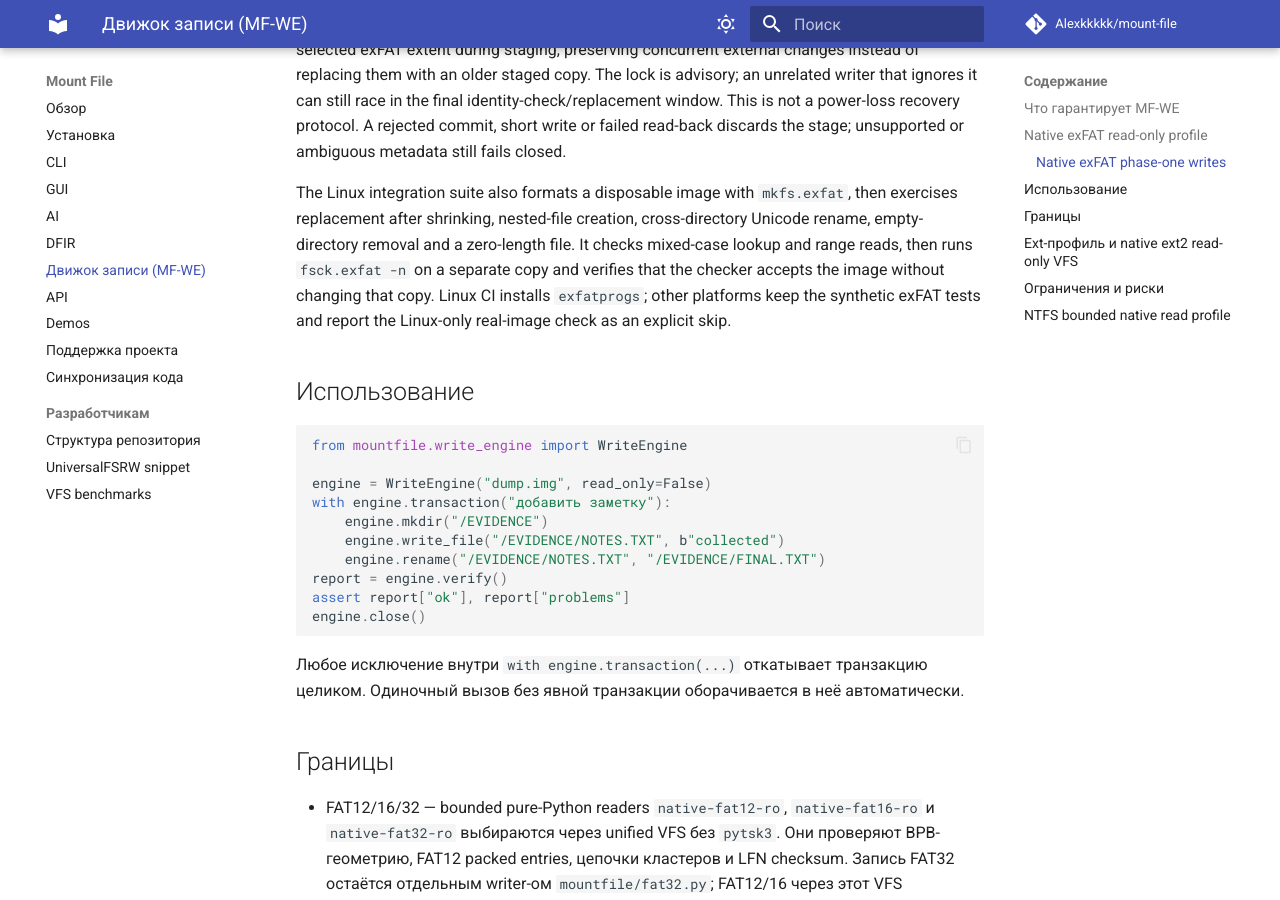
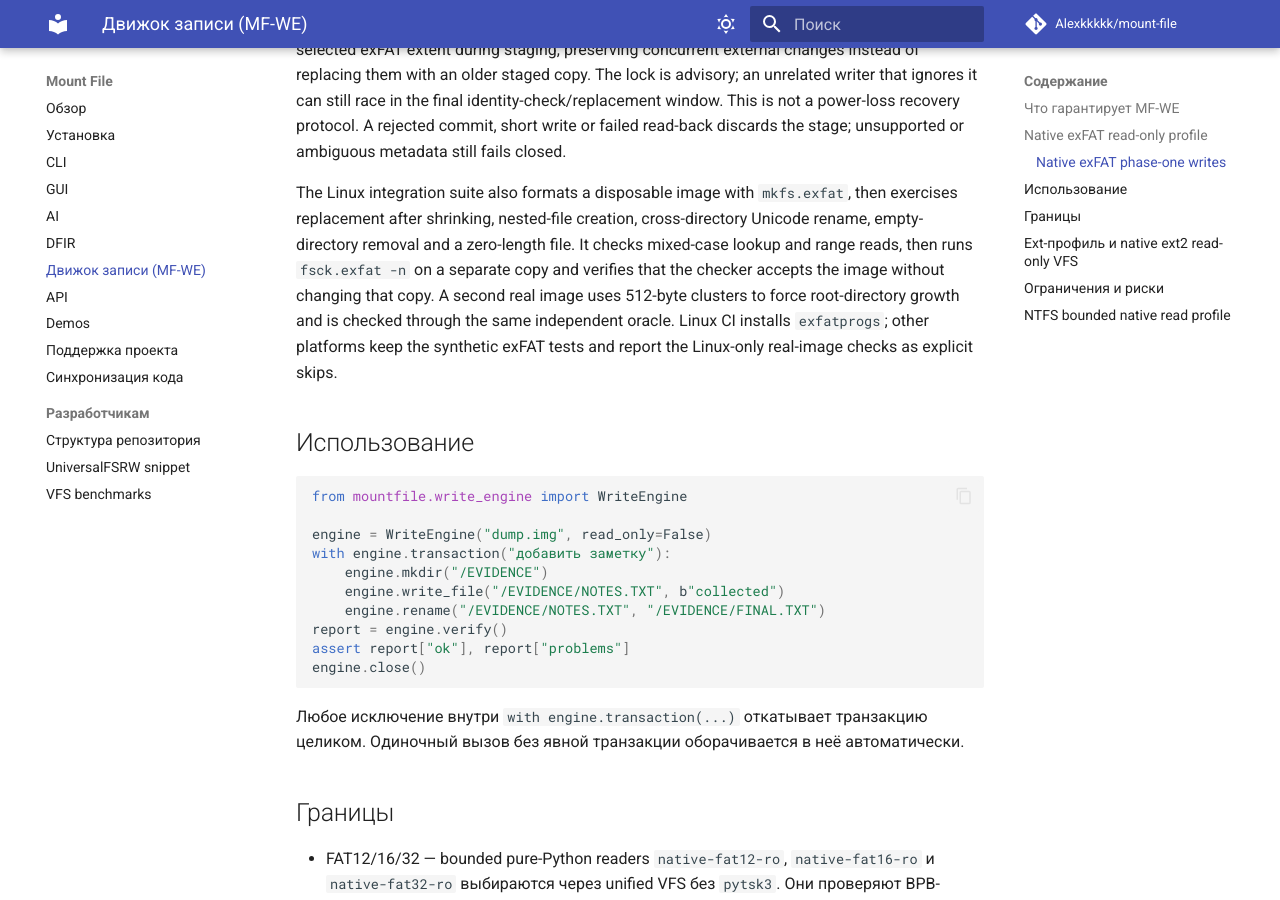
Before and after one commit to Alexkkkkk/mount-file, an MkDocs documentation site: the page built from docs/write_engine.md, in a window 1280 px wide and 900 px high, scrolled down 1731 px. Built offline with MkDocs 1.6.1 and Material for MkDocs 9.7.7, drawn with Linux system fonts in a browser that asks for light colours; comment, search, counter and statistics services are not loaded.

Commit message:
test(exfat): validate real root directory growth

```diff
--- a/docs/write_engine.md
+++ b/docs/write_engine.md
@@ -66,9 +66,11 @@ The Linux integration suite also formats a disposable image with `mkfs.exfat`,
 then exercises replacement after shrinking, nested-file creation, cross-directory
 Unicode rename, empty-directory removal and a zero-length file. It checks
 mixed-case lookup and range reads, then runs `fsck.exfat -n` on a separate copy
-and verifies that the checker accepts the image without changing that copy.
-Linux CI installs `exfatprogs`; other platforms keep the synthetic exFAT tests
-and report the Linux-only real-image check as an explicit skip.
+and verifies that the checker accepts the image without changing that copy. A
+second real image uses 512-byte clusters to force root-directory growth and is
+checked through the same independent oracle. Linux CI installs `exfatprogs`;
+other platforms keep the synthetic exFAT tests and report the Linux-only
+real-image checks as explicit skips.
 
 ## Использование
 
```
Also changed, not shown: 1 other file.
